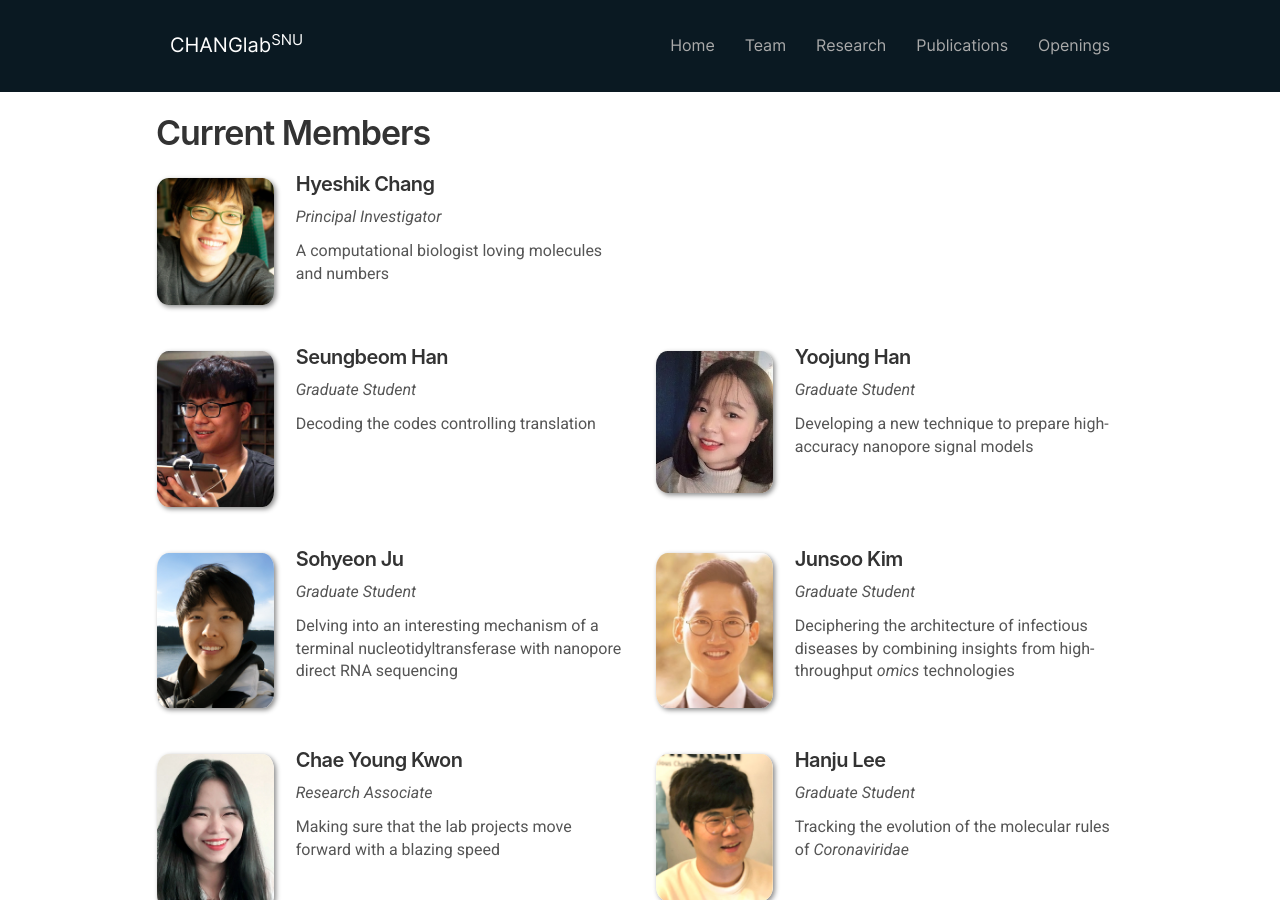
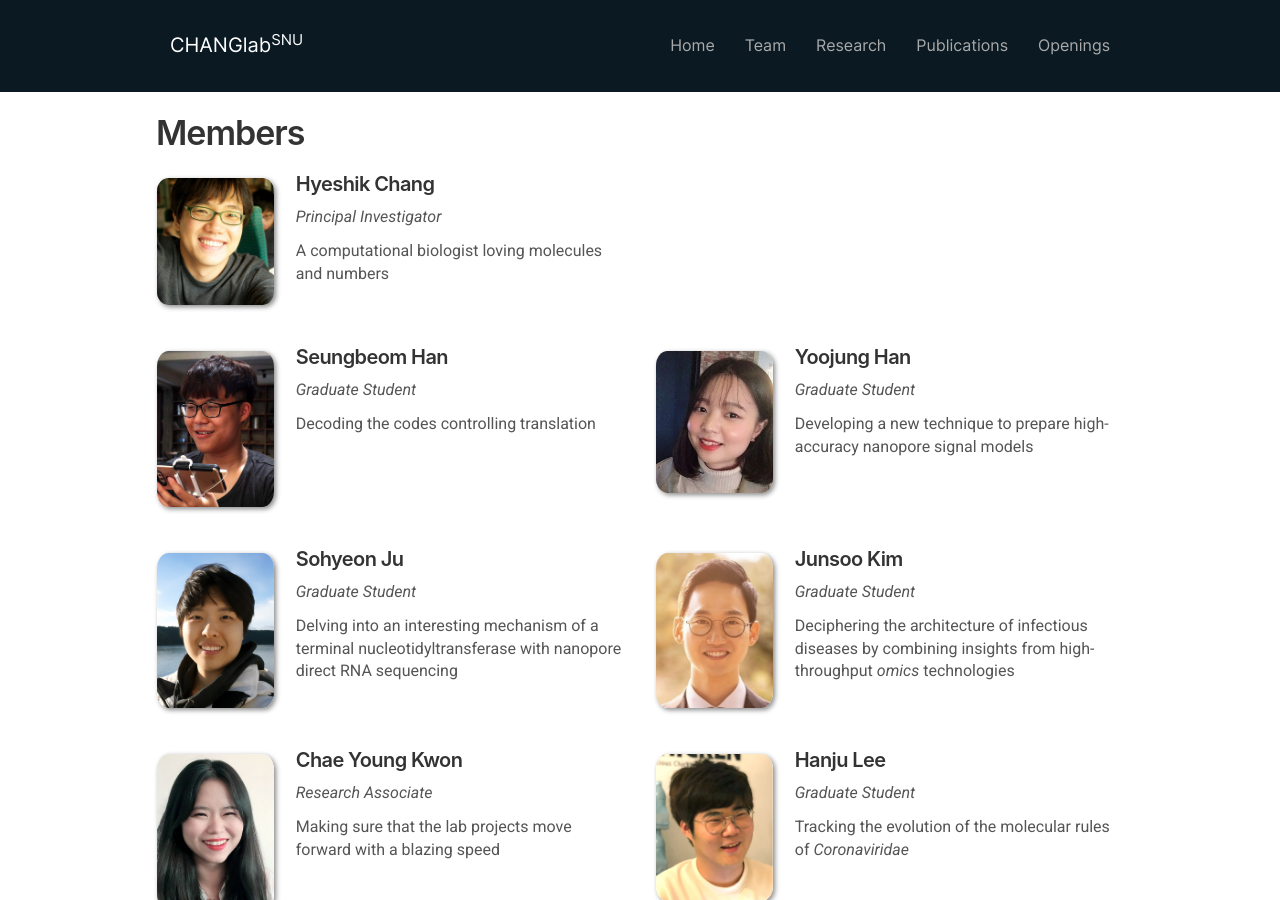
Before and after one commit to ChangLabSNU/ChangLabSNU.github.io, a Jekyll site: the page built from _pages/team.md, in a window 1280 px wide and 900 px high. Built offline with Jekyll 4.4.1, drawn with Linux system fonts in a browser that asks for light colours; nearby versions of some CDN libraries; some web fonts are replaced.

Commit message:
Simplify the heading in the page.

```diff
--- a/_pages/team.md
+++ b/_pages/team.md
@@ -6,7 +6,7 @@ sitemap: false
 permalink: /team/
 ---
 
-## Current Members
+## Members
 
 {% assign selected_categories = "principal-investigator" | split:',' %}
 {% include team_list.html %}
```
